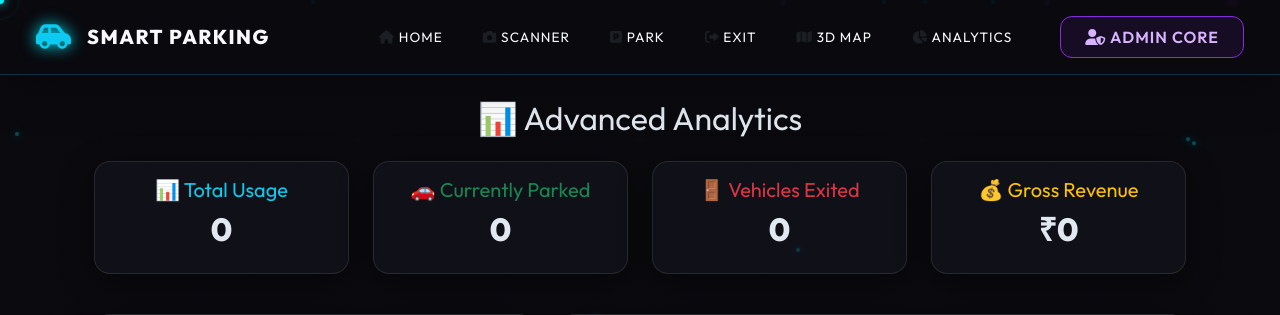
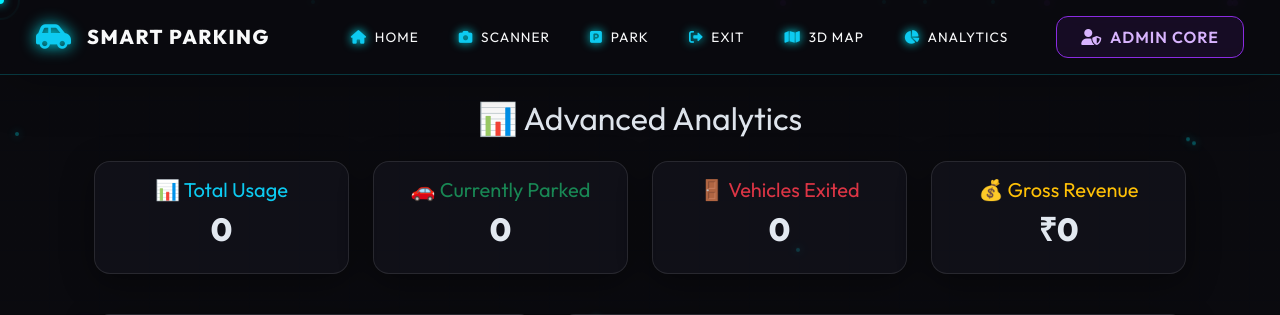
Before and after one commit to Sk-0903/smart-parking-system, a Flask app: page /analytics in a window 1280 px wide. Shown: the top 315 px of the page. Run offline with Flask 3, Linux system fonts and the light colour scheme; some libraries are stand-ins or nearby versions.

```diff
--- a/templates/base.html
+++ b/templates/base.html
@@ -173,33 +173,32 @@
         <div class="collapse navbar-collapse justify-content-end" id="globalNav">
             <ul class="navbar-nav align-items-center gap-4">
                 <li class="nav-item">
-                    <a class="nav-link nav-hover text-light" href="/"><i class="fas fa-home text-muted"></i> Home</a>
+                    <a class="nav-link nav-hover text-light" href="/"><i class="fas fa-home text-info me-1" style="text-shadow: 0 0 10px #00f0ff;"></i> Home</a>
                 </li>
             <li class="nav-item">
-                    <a class="nav-link nav-hover text-light" href="/camera"><i class="fas fa-camera text-muted"></i> Scanner</a>
+                <a class="nav-link nav-hover text-light" href="/camera"><i class="fas fa-camera text-info me-1" style="text-shadow: 0 0 10px #00f0ff;"></i> Scanner</a>
             </li>
             <li class="nav-item">
-                    <a class="nav-link nav-hover text-light" href="/register"><i class="fas fa-parking text-muted"></i> Park</a>
+                <a class="nav-link nav-hover text-light" href="/register"><i class="fas fa-parking text-info me-1" style="text-shadow: 0 0 10px #00f0ff;"></i> Park</a>
             </li>
             <li class="nav-item">
-                    <a class="nav-link nav-hover text-light" href="/exit"><i class="fas fa-sign-out-alt text-muted"></i> Exit</a>
+                <a class="nav-link nav-hover text-light" href="/exit"><i class="fas fa-sign-out-alt text-info me-1" style="text-shadow: 0 0 10px #00f0ff;"></i> Exit</a>
             </li>
             <li class="nav-item">
-                    <a class="nav-link nav-hover text-light" href="/map"><i class="fas fa-map text-muted"></i> 3D Map</a>
+                <a class="nav-link nav-hover text-light" href="/map"><i class="fas fa-map text-info me-1" style="text-shadow: 0 0 10px #00f0ff;"></i> 3D Map</a>
             </li>
             <li class="nav-item">
-                    <a class="nav-link nav-hover text-light" href="/analytics"><i class="fas fa-chart-pie text-muted"></i> Analytics</a>
+                <a class="nav-link nav-hover text-light" href="/analytics"><i class="fas fa-chart-pie text-info me-1" style="text-shadow: 0 0 10px #00f0ff;"></i> Analytics</a>
             </li>
 
             <!-- Admin Button -->
             <li class="nav-item ms-lg-3 mt-3 mt-lg-0">
                 <a class="btn btn-neon-purple px-4 py-2" href="/admin">
-                        <i class="fas fa-user-shield"></i> Admin Core
+                    <i class="fas fa-user-shield me-1"></i> Admin Core
                 </a>
             </li>
         </ul>
     </div>
-
     </div>
 </nav>
 
```
Lines whose indentation alone changed are shown as unchanged.
